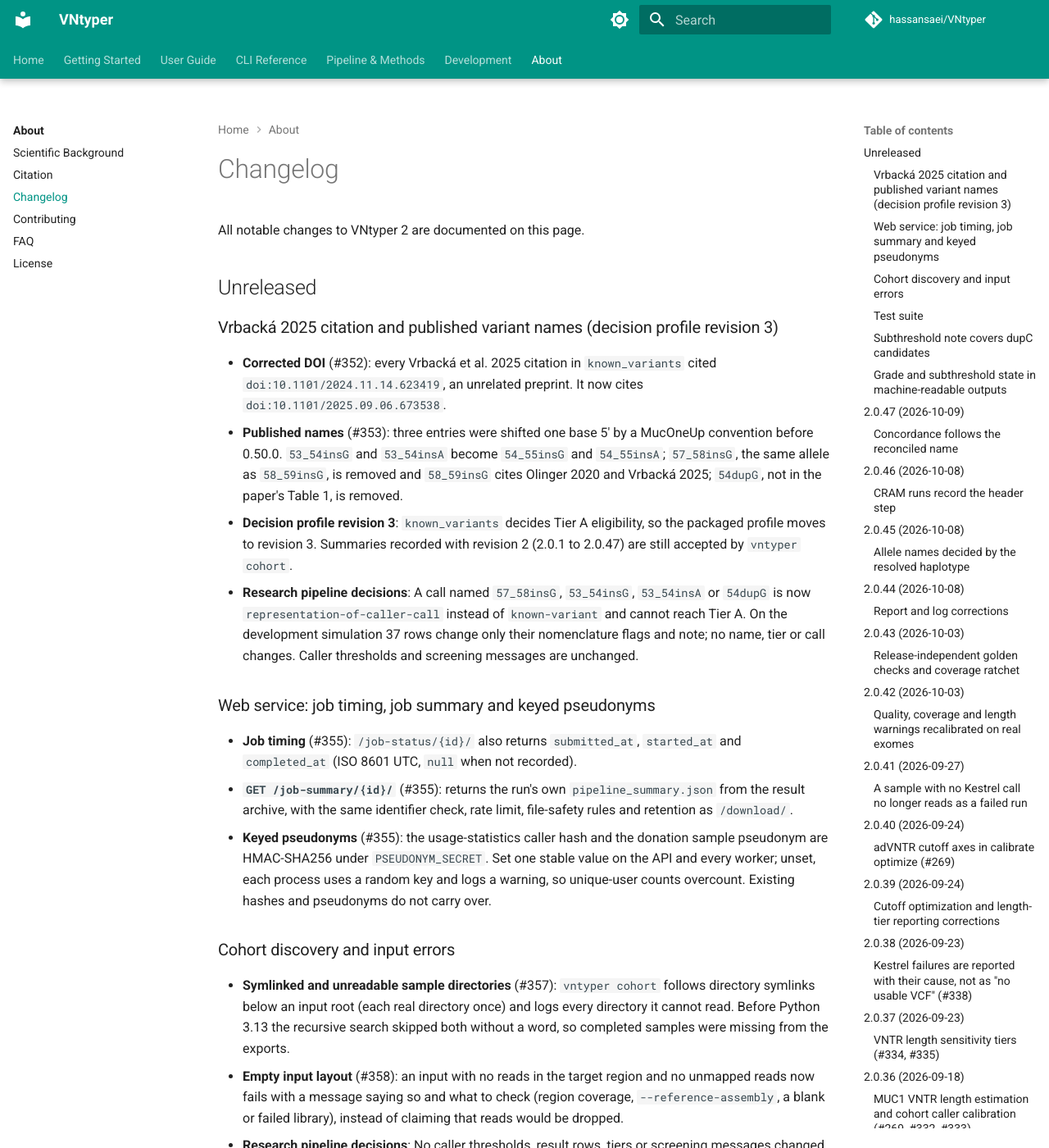
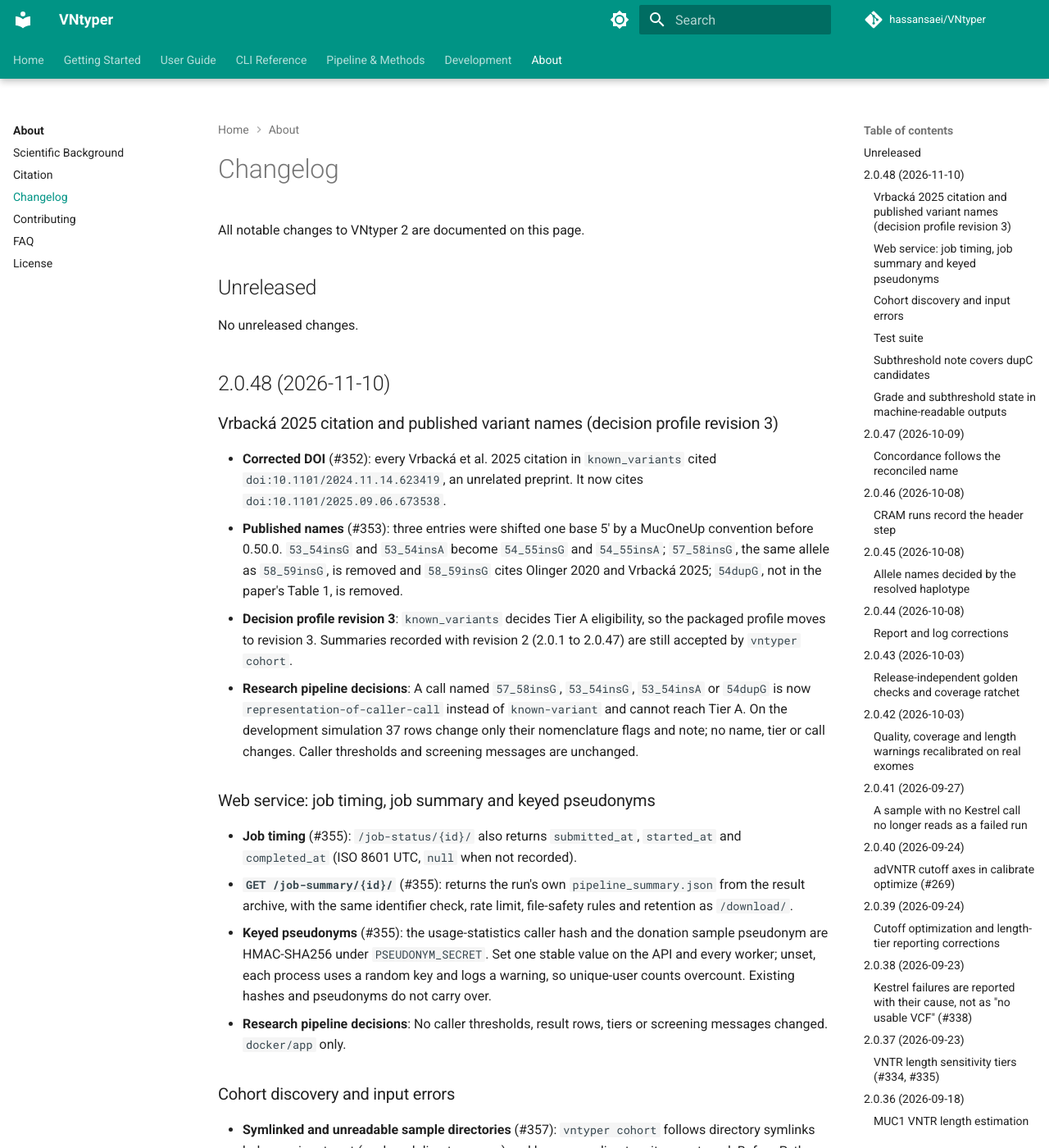
Before and after one commit to hassansaei/VNtyper, an MkDocs documentation site: the page built from docs/about/changelog.md, in a window 1280 px wide and 1400 px high. Shown: the whole window at 82% size. Built offline with MkDocs 1.6.1 and Material for MkDocs 9.7.7, drawn with Linux system fonts in a browser that asks for light colours; comment, search, counter and statistics services are not loaded.

Commit message:
chore(release): prepare version 2.0.48
Co-Authored-By: Claude Opus 5.5 <noreply@anthropic.com>

```diff
--- a/docs/about/changelog.md
+++ b/docs/about/changelog.md
@@ -3,6 +3,10 @@
 All notable changes to VNtyper 2 are documented on this page.
 
 ## Unreleased
+
+No unreleased changes.
+
+## 2.0.48 (2026-11-10)
 
 ### Vrbacká 2025 citation and published variant names (decision profile revision 3)
 
@@ -16,6 +20,7 @@ All notable changes to VNtyper 2 are documented on this page.
 - **Job timing** (#355): `/job-status/{id}/` also returns `submitted_at`, `started_at` and `completed_at` (ISO 8601 UTC, `null` when not recorded).
 - **`GET /job-summary/{id}/`** (#355): returns the run's own `pipeline_summary.json` from the result archive, with the same identifier check, rate limit, file-safety rules and retention as `/download/`.
 - **Keyed pseudonyms** (#355): the usage-statistics caller hash and the donation sample pseudonym are HMAC-SHA256 under `PSEUDONYM_SECRET`. Set one stable value on the API and every worker; unset, each process uses a random key and logs a warning, so unique-user counts overcount. Existing hashes and pseudonyms do not carry over.
+- **Research pipeline decisions**: No caller thresholds, result rows, tiers or screening messages changed. `docker/app` only.
 
 ### Cohort discovery and input errors
 
--- a/vntyper/version.py
+++ b/vntyper/version.py
@@ -1 +1 @@
-__version__ = "2.0.47"
+__version__ = "2.0.48"
```
Also changed, not shown: 1 other file.
